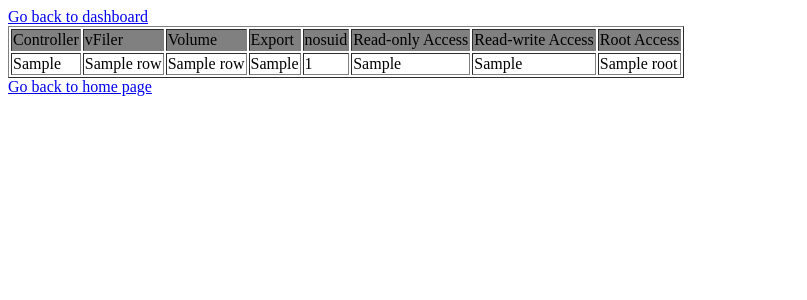
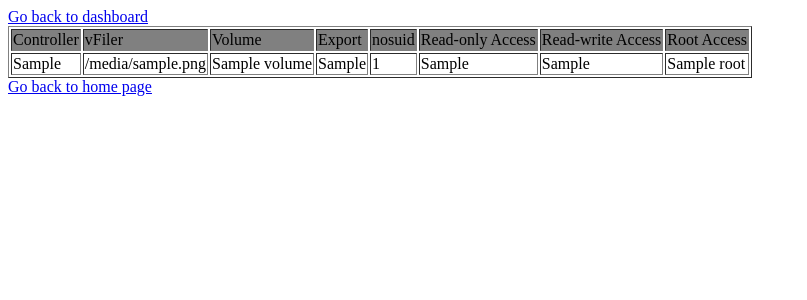
Before and after one commit to schmots1/force-7mtt, a Flask app: template templates/exports.html in a window 1280 px wide. Shown: the top 300 px of the page, without its empty margins (0-807 px from the left). Run offline with Flask 2, Linux system fonts and the light colour scheme; the template is opened without the code that fills it: most values are stand-ins (such as "Sample title", 1, 10 or a date in 2020).

Commit message:
Updated for ICT display

```diff
--- a/templates/exports.html
+++ b/templates/exports.html
@@ -17,12 +17,12 @@
          {% for row in rows %}
             <tr>
                <td>{{  row["storage_controller"]  }}</td>
-               <td>{{  row["vfiler_name"]  }}</td>
-               <td>{{  row["volume_name"]  }}</td>
+               <td>{{  row["vfiler"]  }}</td>
+               <td>{{  row["volume"]  }}</td>
                <td>{{  row["export_path"]  }}</td>
                <td>{{  row["nosuid"]  }}</td>
-               <td>{{  row["read_only"]  }}</td>
-               <td>{{  row["read_write"]  }}</td>
+               <td>{{  row["ro"]  }}</td>
+               <td>{{  row["rw"]  }}</td>
                <td>{{  row["root"]  }}</td>
             </tr>
          {% endfor %}
```
